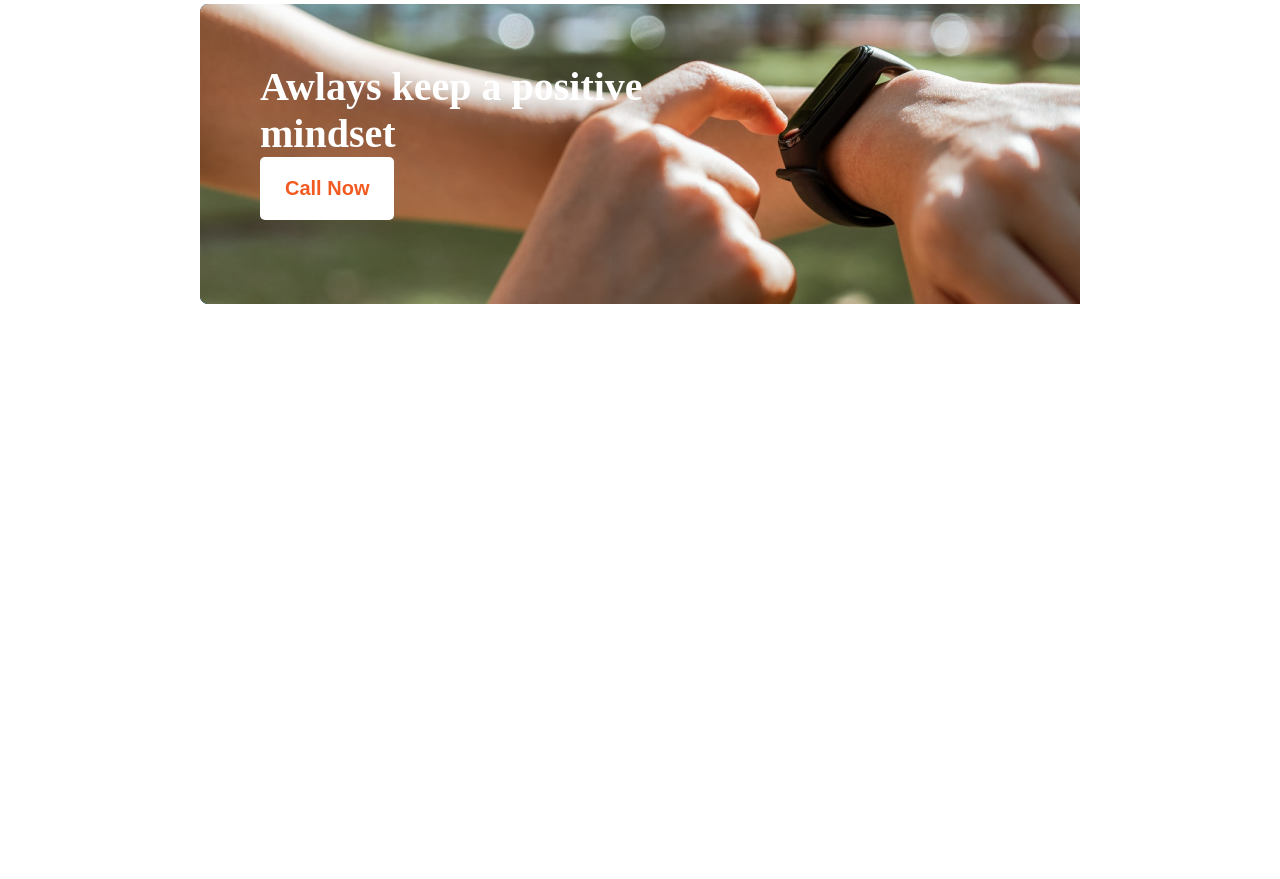
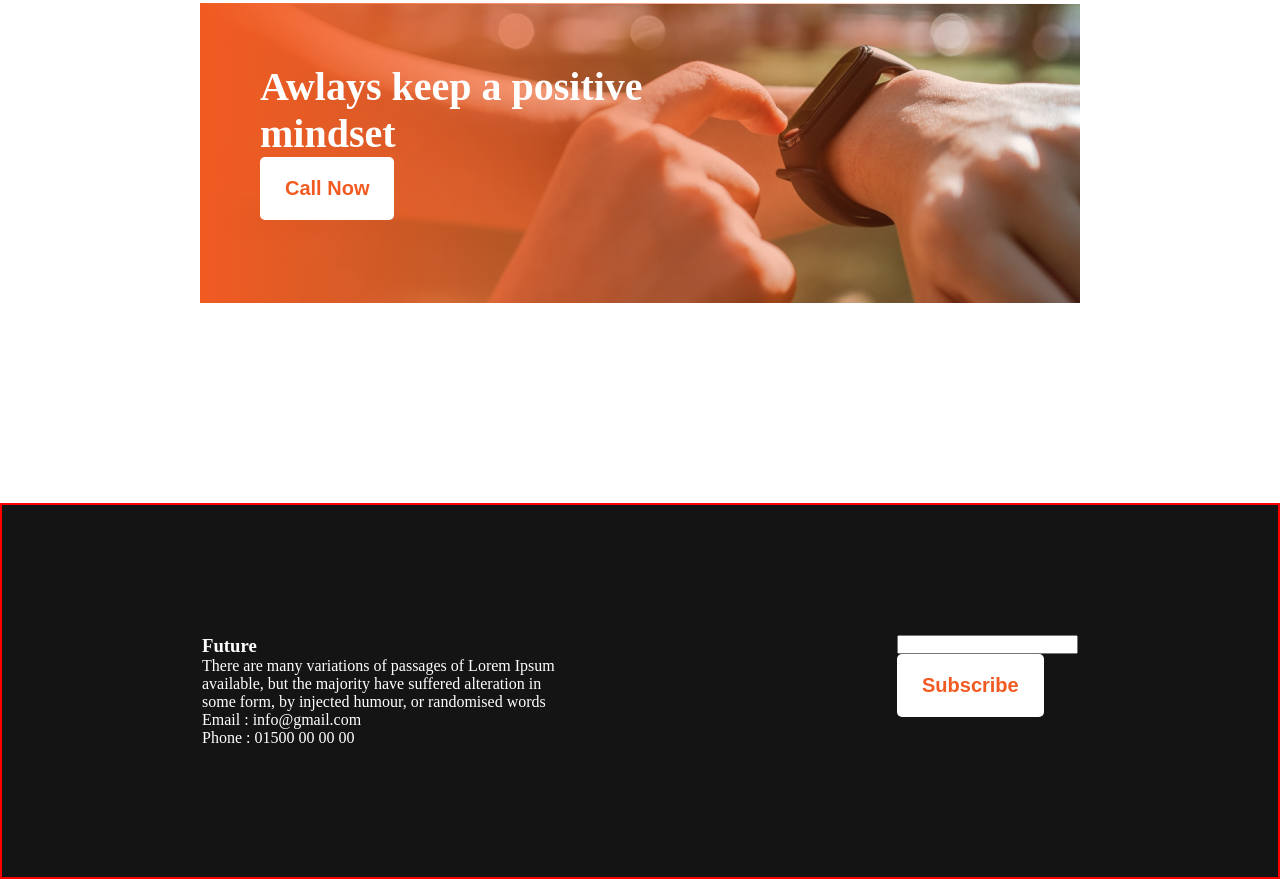
Before and after one commit to Mitul3047/New-year-new-me, a plain HTML site: page index.html in a window 1280 px wide. Shown: the part 2464-3343 px from the top of the page. Before the commit the page ends 3087 px from the top, so only its background shows below. Drawn offline with Linux system fonts and the light colour scheme.

Commit message:
footer added

```diff
--- a/index.html
+++ b/index.html
@@ -109,7 +109,21 @@
             <h2 class="call-title">Awlays keep a positive <br> mindset</h2>
             <button class="btn btn-call">Call Now</button>
         </section>
-
+        <footer>
+            <div class="footer-container">
+                <div class="footer-col-1">
+                    <h3>Future</h3>
+                    <p>There are many variations of passages of Lorem Ipsum available, but the majority have suffered alteration in some form, by injected humour, or randomised words</p>
+                    <p>Email : info@gmail.com</p>
+                    <p>Phone : 01500 00 00 00</p>
+                </div>
+                <div class="footer-col-2">
+                    <h4></h4>
+                    <input type="text" placeholder="">
+                    <button class="btn btn-call">Subscribe</button>
+                </div>
+            </div>
+        </footer>
     </main>
 
 </body>
--- a/style.css
+++ b/style.css
@@ -106,6 +106,7 @@ ul {
     gap: 100;
 
 
+
 }
 
 
@@ -128,9 +129,9 @@ ul {
 
 .call-section {
     padding: 60px;
-    height: 300px;
+    height: 180px;
     text-align: left;
-    background-image: url("images/watch.png") , url("./images/gradient1.png");
+    background: linear-gradient(90deg, #F15B22 0%, rgba(241, 91, 34, 0.00) 100%), url('../images/watch.png');
     background-repeat: no-repeat;
 }
 
@@ -147,3 +148,13 @@ ul {
     color: #F15B22;
     background: #FFF;
 }
+
+.footer-container{
+    background-color: #151414;
+    color: white;
+    border: 2px solid red;
+    display: flex;
+    justify-content: space-around;
+    padding: 130px 200px ;
+    gap: 330px ;
+}
```
